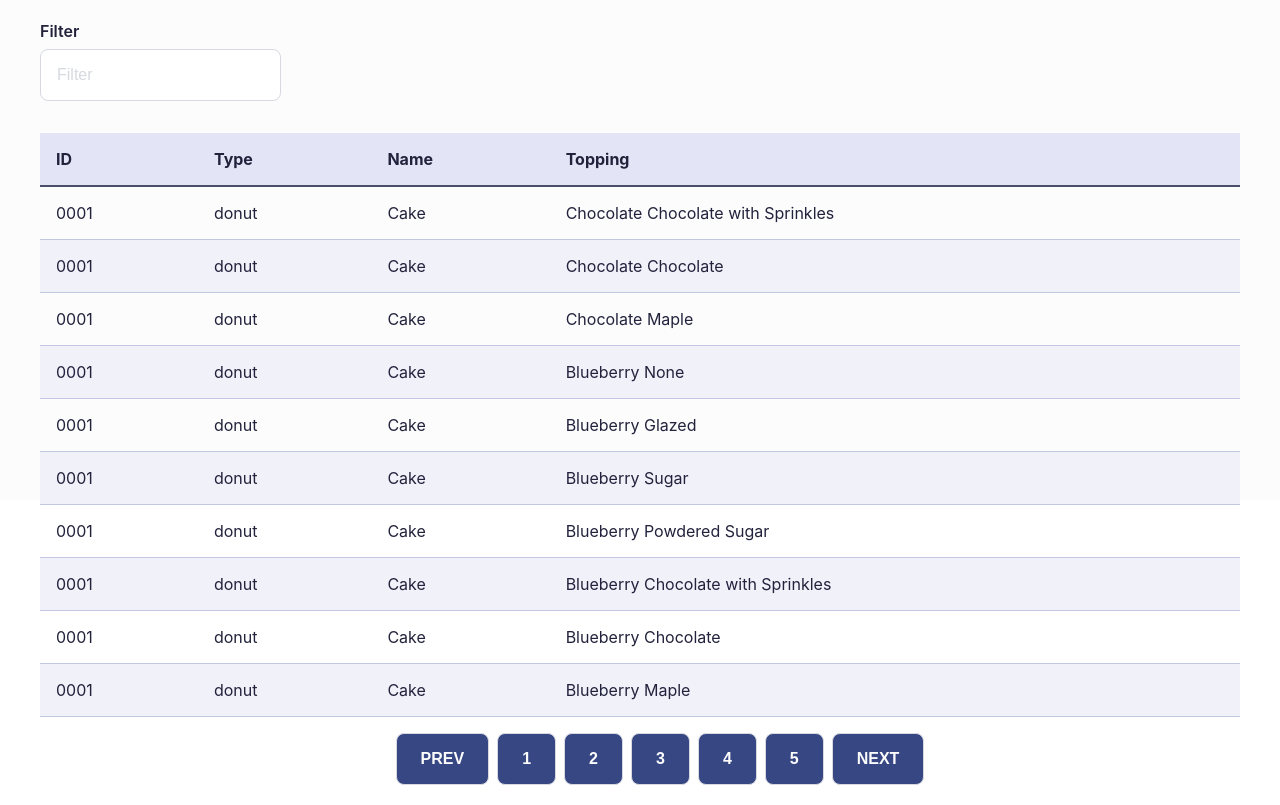
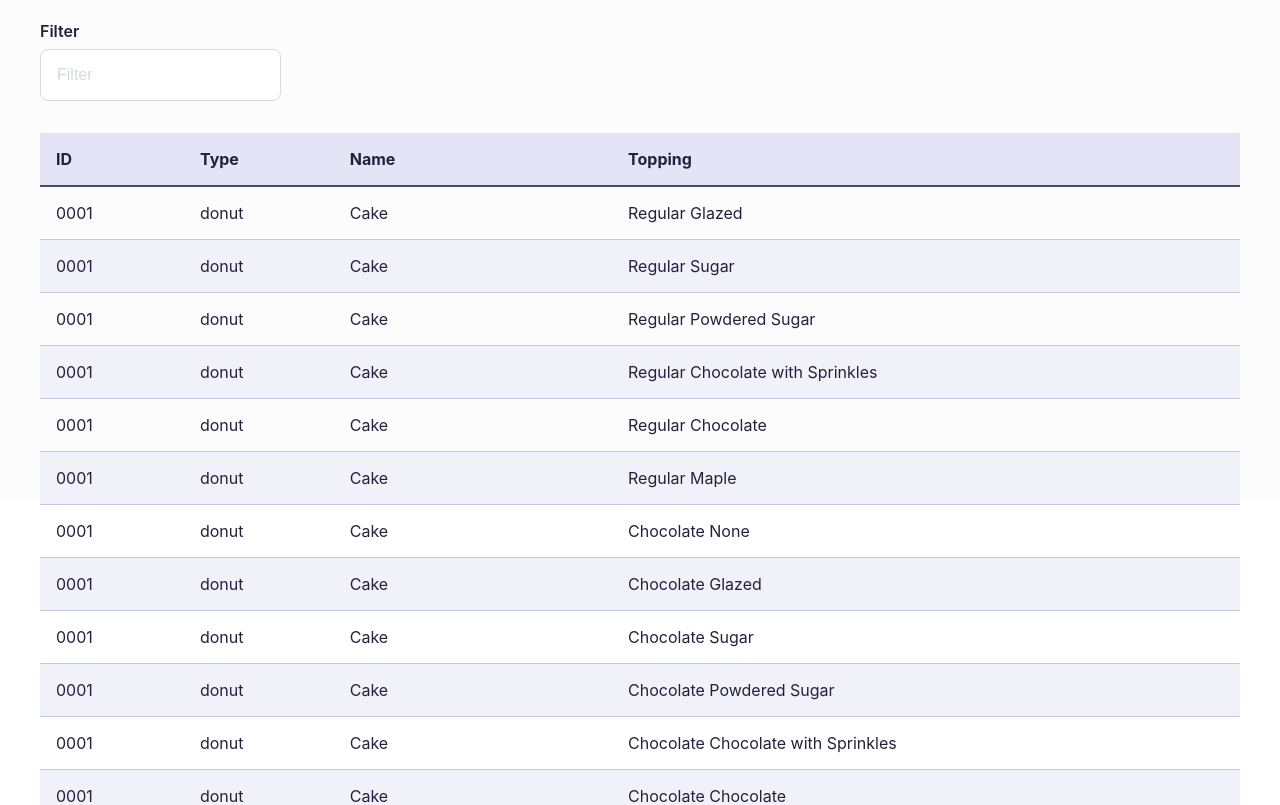
Before and after one commit to soniktrooth/megaport-technical-assesment, a React (Create React App) app: page / in a window 1280 px wide. Shown: the part 300-1105 px from the top of the page. Built offline with nearby package versions, Linux system fonts and the light colour scheme.

Commit message:
Paginator was probably overkill

```diff
--- a/src/App.css
+++ b/src/App.css
@@ -8,7 +8,7 @@
 .app-inner {
   max-width: 150rem;
   margin: 0 auto;
-  padding-top: 8rem;
+  padding: 8rem 0;
   display: flex;
   flex-direction: column;
   gap: 4rem;
--- a/src/App.js
+++ b/src/App.js
@@ -1,6 +1,6 @@
 import React, { useState } from 'react';
 import './App.css';
-import { AddForm, Filter, PaginatedTable } from './components';
+import { AddForm, Filter, Table } from './components';
 import { deserts } from './data/deserts';
 
 const App = () => {
@@ -72,7 +72,7 @@ const App = () => {
           handleSubmit={handleSubmit}
         />
         <Filter filterText={filterText} handleFilter={handleFilter} />
-        <PaginatedTable data={sortedData} handleSort={handleSort} />
+        <Table data={sortedData} handleSort={handleSort} />
       </div>
     </div>
   );
--- a/src/components/index.js
+++ b/src/components/index.js
@@ -1,5 +1,3 @@
 export * from './addForm';
 export * from './filter';
-export * from './paginatedTable';
-export * from './pagination';
 export * from './table';
--- a/src/components/paginatedTable.js
+++ /dev/null
@@ -1,31 +0,0 @@
-import { useEffect, useState } from 'react';
-import { Pagination } from './pagination';
-import { Table } from './table';
-
-const itemsPerPage = 10;
-
-export const PaginatedTable = ({ data, handleSort }) => {
-  const [pagedData, setPagedData] = useState([]);
-  const totalItems = (data || []).length;
-
-  const onPageChange = (pageNumber) => {
-    const startingItem = itemsPerPage * pageNumber;
-    const items = data.slice(startingItem, startingItem + itemsPerPage);
-    setPagedData(items);
-  };
-
-  useEffect(() => {
-    onPageChange(1);
-  }, []);
-
-  return (
-    <div>
-      <Table data={pagedData} handleSort={handleSort} />
-      <Pagination
-        totalItems={totalItems}
-        onPageChange={onPageChange}
-        itemsPerPage={itemsPerPage}
-      />
-    </div>
-  );
-};
--- a/src/components/pagination/index.js
+++ /dev/null
@@ -1,55 +0,0 @@
-import React, { useState } from 'react';
-import './pagination.css';
-
-export const Pagination = ({ totalItems, itemsPerPage, onPageChange }) => {
-  const [currentPage, setCurrentPage] = useState(1);
-
-  const totalPages = Math.ceil(totalItems / itemsPerPage);
-
-  const handlePageChange = (pageNumber) => {
-    setCurrentPage(pageNumber);
-    onPageChange(pageNumber);
-  };
-
-  const renderPageNumbers = () => {
-    const pageNumbers = [];
-    for (let i = 1; i <= totalPages; i++) {
-      pageNumbers.push(
-        <li key={i} className={currentPage === i ? 'active' : null}>
-          <button onClick={() => handlePageChange(i)}>{i}</button>
-        </li>
-      );
-    }
-    return pageNumbers;
-  };
-
-  return (
-    <nav className="pagination">
-      <ul>
-        <li>
-          <button
-            onClick={() =>
-              handlePageChange(currentPage > 1 ? currentPage - 1 : 1)
-            }
-            disabled={currentPage === 1}
-          >
-            Prev
-          </button>
-        </li>
-        {renderPageNumbers()}
-        <li>
-          <button
-            onClick={() =>
-              handlePageChange(
-                currentPage < totalPages ? currentPage + 1 : totalPages
-              )
-            }
-            disabled={currentPage === totalPages}
-          >
-            Next
-          </button>
-        </li>
-      </ul>
-    </nav>
-  );
-};
--- a/src/components/pagination/pagination.css
+++ /dev/null
@@ -1,9 +0,0 @@
-.pagination ul {
-  display: flex;
-  gap: 1rem;
-  justify-content: center;
-}
-
-.pagination ul li {
-  list-style: none;
-}
```
